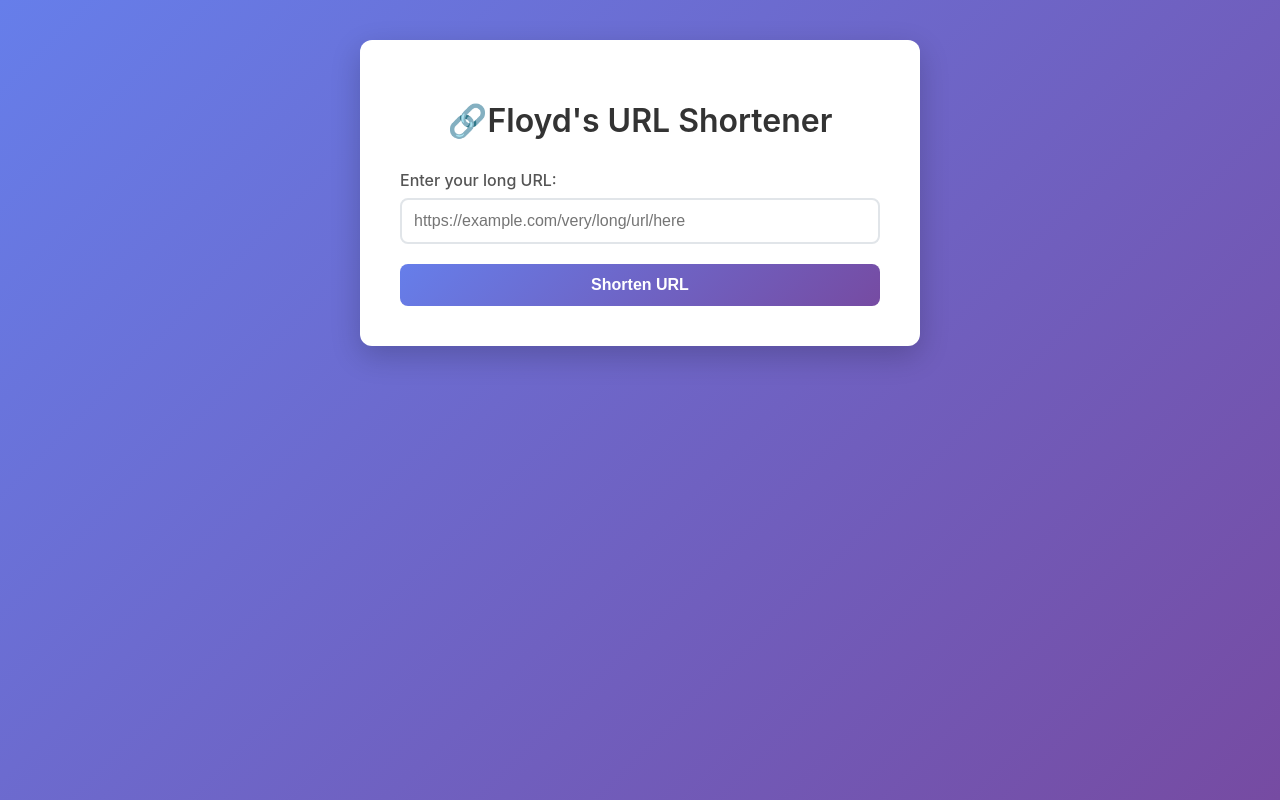
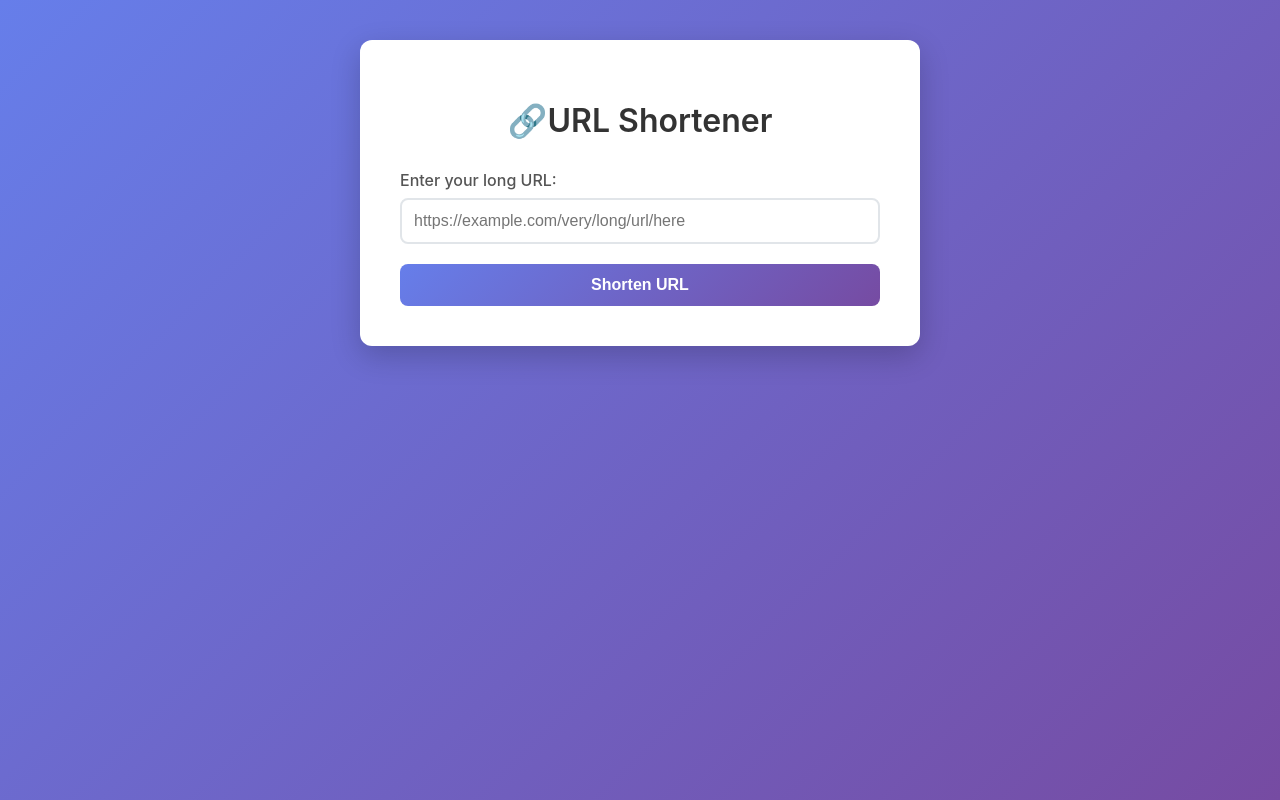
Before and after one commit to floo69/aws_url_shortner, a plain HTML site: page index.html in a window 1280 px wide. Drawn offline with Linux system fonts and the light colour scheme.

Commit message:
Update title from 'Floyd's URL Shortener' to 'URL Shortener'

```diff
--- a/index.html
+++ b/index.html
@@ -131,7 +131,7 @@
 </head>
 <body>
     <div class="container">
-        <h1>🔗Floyd's  URL Shortener</h1>
+        <h1>🔗URL Shortener</h1>
 
         <form id="shortenForm">
             <div class="input-group">
```
